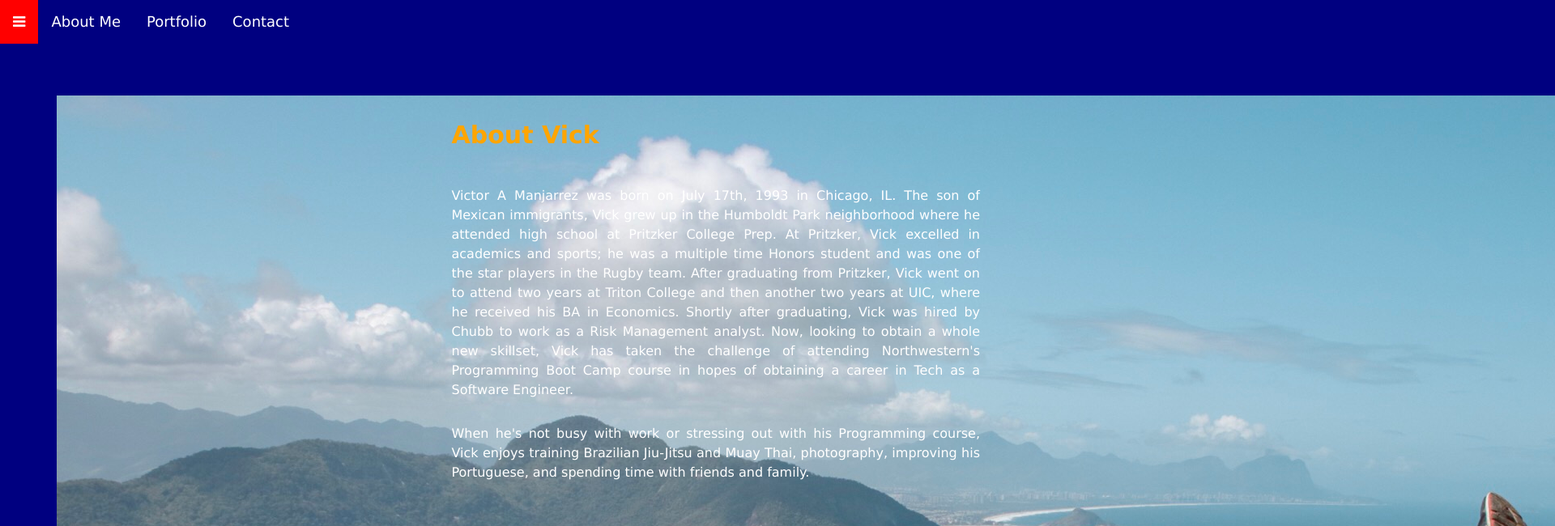
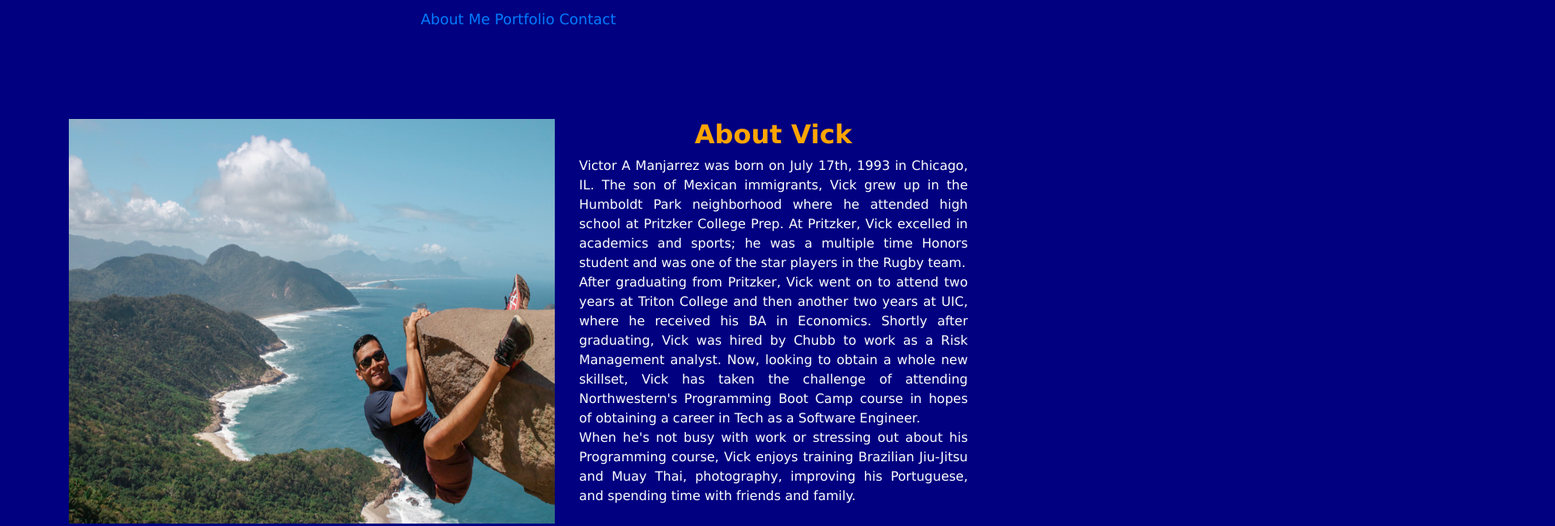
Before and after one commit to Vickmeister/homework2, a plain HTML site: page index.html in a window 1280 px wide. Shown: the top 650 px of the page at 81% size, 1920 px wide, since content can reach past the window. Drawn offline with nearby package versions, Linux system fonts and the light colour scheme.

Commit message:
fixed errors

```diff
--- /dev/null
+++ b/contact.css
@@ -0,0 +1,36 @@
+.topnav {
+    float: center;
+    /*display: block;*/
+    color: orange;
+    text-align: center;
+    padding-top: 10px;
+    padding-bottom: 10px;
+    font-size: 18px;
+}
+
+.topnav a:hover {
+    background-color: red;
+    color: white;
+}
+
+.container{
+    padding-top: 100px;
+}
+
+body{
+    background: orange;
+    font-family: Verdana;
+    text-align: justify;
+}
+
+.wrapper{
+    text-align: center;
+    padding-bottom: 10px;
+}
+.contactbtn{
+    align-content: center;
+}
+
+linkedin{
+    font-size: x-large;
+}
--- /dev/null
+++ b/index.css
@@ -0,0 +1,42 @@
+p{
+    margin-bottom: 0;
+    font-size: 16px;
+    line-height: 24px;
+    color: orange;
+}
+
+.Vick{
+    width: 600px;
+    height: 500px;
+
+}
+
+.bio-title{
+    text-align: center;
+    color: orange;
+}
+
+.container{
+    padding-top: 100px;
+}
+
+body{
+    background: #000080;
+    font-family: Verdana;
+    text-align: justify;
+}
+
+.topnav {
+    float: center;
+    /*display: block;*/
+    color: orange;
+    text-align: center;
+    padding-top: 10px;
+    padding-bottom: 10px;
+    font-size: 18px;
+}
+
+.topnav a:hover {
+    background-color: red;
+    color: white;
+}
--- a/index.html
+++ b/index.html
@@ -2,62 +2,48 @@
  <html lang="en">
  <head>
  	<meta charset="UTF-8">
- 	<title>Vick's Page</title>
+ 	<title>Vick's Portfolio</title>
+ 	<link rel="stylesheet" href="https://cdn.jsdelivr.net/npm/bootstrap@4.5.3/dist/css/bootstrap.min.css" integrity="sha384-TX8t27EcRE3e/ihU7zmQxVncDAy5uIKz4rEkgIXeMed4M0jlfIDPvg6uqKI2xXr2" crossorigin="anonymous">
+ 	<link rel="stylesheet" href="index.css">
+ </head>
 
- 	<link rel="stylesheet" href="https://maxcdn.bootstrapcdn.com/bootstrap/3.3.7/css/bootstrap.min.css">
-
- 	<link rel="stylesheet" href="https://cdnjs.cloudflare.com/ajax/libs/font-awesome/4.7.0/css/font-awesome.min.css">
-
- 	<link rel="stylesheet" href="style.css">
-
- </head>
- <body><br>
-
- 	<section id="about">
-
-        <div class="topnav" id="myTopnav">
-            <a href="Contact.html">Contact</a>
-            <a href="Portfolio Page.html">Portfolio</a>
-            <a href="Homework 2 II.html">About Me</a>
+ 		<div class="topnav">
+			<a href="index.html">About Me</a>
+			<a href="portfolio.html">Portfolio</a>
+			<a href="contact.html">Contact</a>
 			<a href="javascript:void(0);" class="icon" onclick="myFunction()">
 			<i class="fa fa-bars"></i>
 			</a>
 		</div>
 
+ <body>
+
  	<div class="container">
+
 		<div class="row">
-		<div class="col-md-5">
-		<div class="about-img">
-        <img class="Vick"
-        src="img/VickCliff.png" class="img-fluid" alt="Vick hanging off a cliff">
+			<div class="col">
+			<img class="Vick" src="img/VickCliff.png" class="img-fluid" alt="Vick hanging off a cliff">
 			</div>
-		</div>
-		<br>
-		<div class="col-md-7 about-right">
 
-			<h2 class="color-3"><b>About Vick</b>
-			</h2>
+			<div class="col">
+				<div class="vicks-bio">
+
+				<h2 class="bio-title"><b>About Vick</b></h2>
 
 				<p class="p-first text-white">
-                Victor A Manjarrez was born on July 17th, 1993 in Chicago, IL. The son of Mexican immigrants, Vick grew up in the Humboldt Park neighborhood
-                where he attended high school at Pritzker College Prep. At Pritzker, Vick excelled in academics and sports; he was a multiple time
-                Honors student and was one of the star players in the Rugby team. After graduating from Pritzker, Vick went on to attend two years at Triton
-                College and then another two years at UIC, where he received his BA in Economics. Shortly after graduating, Vick was hired by Chubb to
-                work as a Risk Management analyst. Now, looking to obtain a whole new skillset, Vick has taken the challenge of attending Northwestern's
-                Programming Boot Camp course in hopes of obtaining a career in Tech as a Software Engineer.
-
-			</p>
-			<p class="text-white">
-                When he's not busy with work or stressing out with his Programming course, Vick enjoys training Brazilian Jiu-Jitsu and Muay Thai,
+					Victor A Manjarrez was born on July 17th, 1993 in Chicago, IL. The son of Mexican immigrants, Vick grew up in the Humboldt Park neighborhood where he attended high school at Pritzker College Prep. At Pritzker, Vick excelled in academics and sports; he was a multiple time Honors student and was one of the star players in the Rugby team.
+					<br>
+					After graduating from Pritzker, Vick went on to attend two years at Triton College and then another two years at UIC, where he received his BA in Economics. Shortly after graduating, Vick was hired by Chubb to work as a Risk Management analyst. Now, looking to obtain a whole new skillset, Vick has taken the challenge of attending Northwestern's Programming Boot Camp course in hopes of obtaining a career in Tech as a Software Engineer.
+					<br>
+					When he's not busy with work or stressing out about his Programming course, Vick enjoys training Brazilian Jiu-Jitsu and Muay Thai,
 					photography, improving his Portuguese, and spending time with friends and family.
 				</p>
 
+				</div>
 			</div>
 
 		</div>
 	</div>
 
- 	</section>
-
  </body>
  </html>
--- a/style.css
+++ b/style.css
@@ -4,14 +4,6 @@ body{
     text-align: justify;
     overflow: hidden;
 
-}
-
-.topnav {
-    position: fixed;
-    top: 0;
-    width: 28;
-    background-color: navy;
-    overflow:hidden;
 }
 
 .topnav a {
@@ -118,3 +110,18 @@ p{
     line-height: 24px;
     color: orange;
 }
+
+.Vick{
+    width: 550px;
+    height: 500px;
+    margin-left: -100px;
+}
+
+.bio-title{
+    text-align: center;
+    color: orange;
+}
+
+.container{
+
+}
```
Also changed, not shown: contact.html (+39 -18 lines), portfolio.html (+25 -28 lines). Lines whose indentation alone changed are shown as unchanged.
